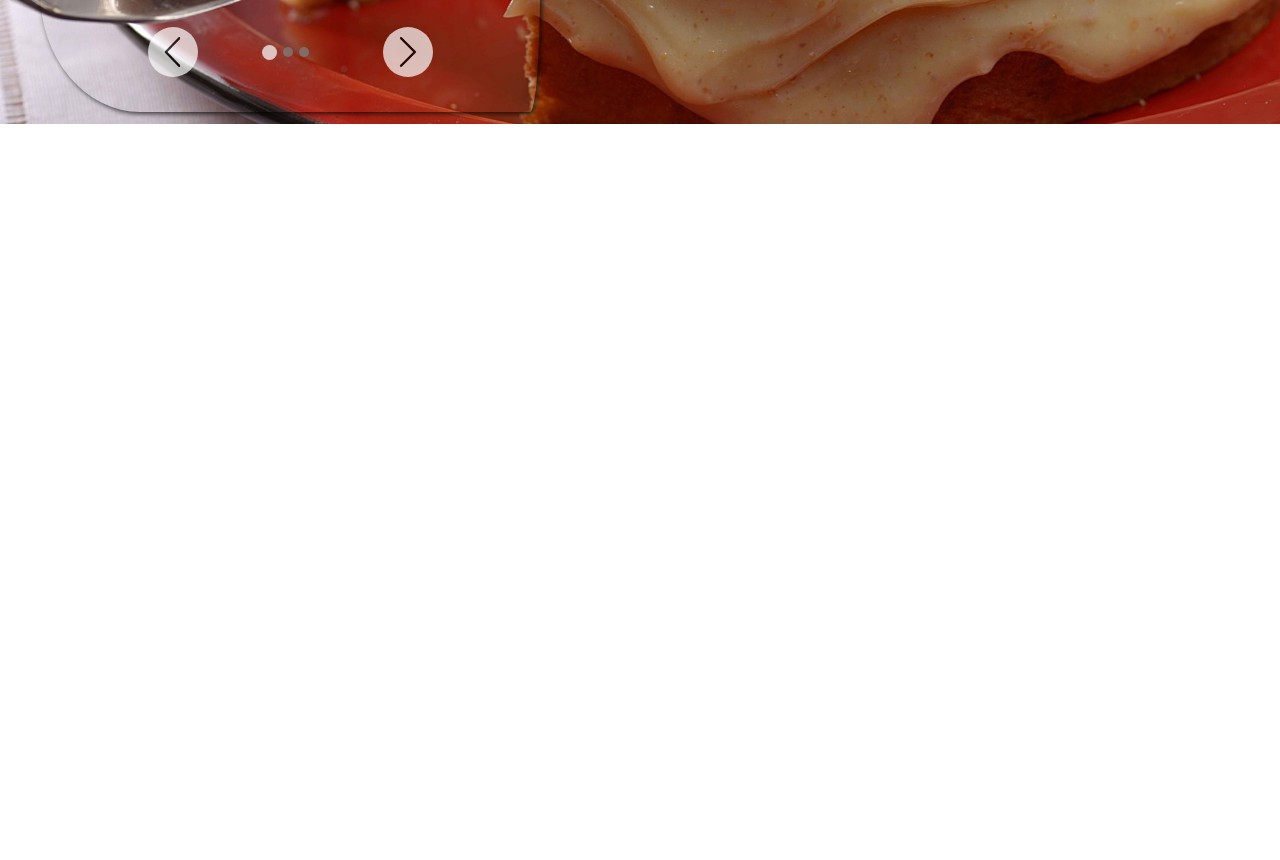
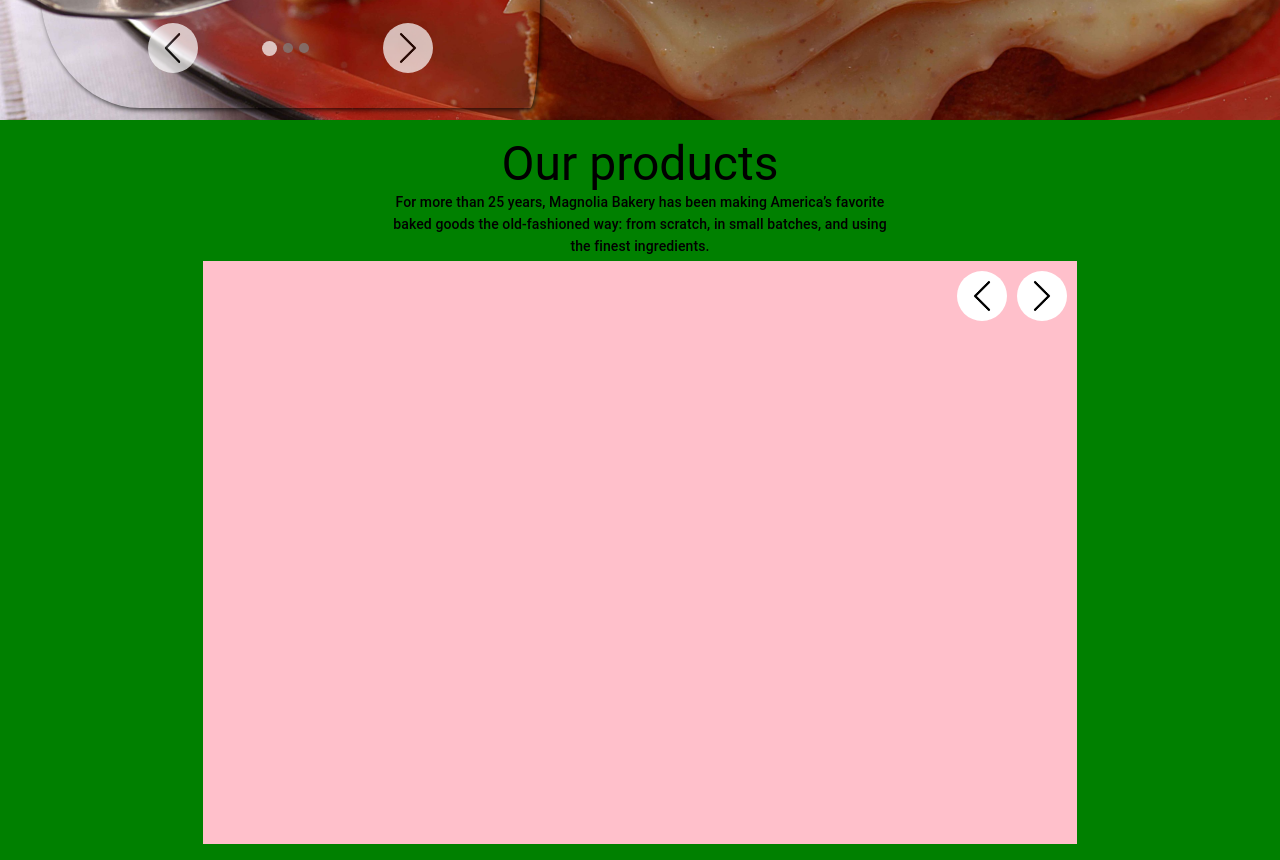
Before and after one commit to rafaelFacundo/bakery_site, a React (Create React App) app: page / in a window 1280 px wide. Shown: the part 620-1480 px from the top of the page. Before the commit the page ends 800 px from the top, so only its background shows below. Built offline with nearby package versions, Linux system fonts and the light colour scheme.

Commit message:
doing our products section

```diff
--- /dev/null
+++ b/src/components/CircleArrowButton/CircleArrowButton.styles.ts
@@ -0,0 +1,47 @@
+import { createStyles, makeStyles } from "@mui/styles";
+import { Theme } from "@mui/material/styles";
+
+const useStyles = makeStyles((theme: Theme) =>
+  createStyles({
+    sliderButtonRigth: {
+      display: "flex",
+      alignItems: "center",
+      justifyContent: "center",
+      width: "50px",
+      height: "50px",
+      backgroundColor: "white",
+      borderRadius: "50px",
+      boxSizing: "border-box",
+      padding: "4px",
+      outline: "none",
+      border: "none",
+      transform: "rotate(180deg)",
+      marginLeft: "10px",
+      "&:hover": {
+        cursor: "pointer",
+      },
+    },
+    sliderButtonLeft: {
+      display: "flex",
+      alignItems: "center",
+      justifyContent: "center",
+      width: "50px",
+      height: "50px",
+      backgroundColor: "white",
+      borderRadius: "50px",
+      boxSizing: "border-box",
+      padding: "4px",
+      outline: "none",
+      border: "none",
+      "&:hover": {
+        cursor: "pointer",
+      },
+    },
+    sliderButtonImage: {
+      width: "80%",
+      height: "80%",
+    },
+  })
+);
+
+export default useStyles;
--- /dev/null
+++ b/src/components/CircleArrowButton/index.tsx
@@ -0,0 +1,32 @@
+import React from "react";
+import useStyles from "./CircleArrowButton.styles";
+import { Box } from "@mui/material";
+import Arrow from "../../assets/images/arrow.png";
+
+type CircleButtonArrowProps = {
+  onClick: () => void;
+  orientation: "right" | "left";
+};
+
+const CircleButtonArrow: React.FC<CircleButtonArrowProps> = ({
+  onClick,
+  orientation,
+}) => {
+  const classes = useStyles();
+  return (
+    <>
+      <button
+        className={
+          orientation === "left"
+            ? classes.sliderButtonLeft
+            : classes.sliderButtonRigth
+        }
+        onClick={onClick}
+      >
+        <img src={Arrow} alt="arrow" className={classes.sliderButtonImage} />
+      </button>
+    </>
+  );
+};
+
+export default CircleButtonArrow;
--- a/src/components/Header/Header.styles.ts
+++ b/src/components/Header/Header.styles.ts
@@ -9,7 +9,6 @@ const useStyles = makeStyles((theme: Theme) =>
       flexDirection: "column",
       width: "100%",
       height: "100px",
-      border: "2px solid #00211a",
       zIndex: 2,
     },
     saleBox: {
--- /dev/null
+++ b/src/components/ProductCard/ProductCard.styles.ts
@@ -0,0 +1,6 @@
+import { createStyles, makeStyles } from "@mui/styles";
+import { Theme } from "@mui/material/styles";
+
+const useStyles = makeStyles((theme: Theme) => createStyles({}));
+
+export default useStyles;
--- /dev/null
+++ b/src/components/Slider/Slider.styles.ts
@@ -0,0 +1,32 @@
+import { createStyles, makeStyles } from "@mui/styles";
+import { Theme } from "@mui/material/styles";
+
+const useStyles = makeStyles((theme: Theme) =>
+  createStyles({
+    container: {
+      width: "100%",
+      height: "100%",
+      display: "flex",
+      flexDirection: "column",
+      alignItems: "center",
+      justifyContent: "center",
+      padding: "10px",
+      boxSizing: "border-box",
+    },
+    arrowButtonsSection: {
+      display: "flex",
+      alignItems: "center",
+      justifyContent: "flex-end",
+      width: "100%",
+    },
+    slideSection: {
+      flexGrow: 1,
+      width: "100%",
+      //height: "100px",
+      overflow: "hidden",
+      backgroundColor: "pink",
+    },
+  })
+);
+
+export default useStyles;
--- /dev/null
+++ b/src/components/Slider/index.tsx
@@ -0,0 +1,23 @@
+import React from "react";
+import useStyles from "./Slider.styles";
+import { Box } from "@mui/material";
+import CircleButtonArrow from "../CircleArrowButton";
+
+type SliderProps = {
+  listOfCoomponents: React.ReactNode[];
+};
+
+const Slider: React.FC = () => {
+  const classes = useStyles();
+  return (
+    <Box className={classes.container}>
+      <Box className={classes.arrowButtonsSection}>
+        <CircleButtonArrow orientation="left" onClick={() => {}} />
+        <CircleButtonArrow orientation="right" onClick={() => {}} />
+      </Box>
+      <Box className={classes.slideSection}></Box>
+    </Box>
+  );
+};
+
+export default Slider;
--- /dev/null
+++ b/src/screens/Home/children/OurProductsSection/OurProductsSection.styles.ts
@@ -0,0 +1,37 @@
+import { createStyles, makeStyles } from "@mui/styles";
+import { Theme } from "@mui/material/styles";
+
+const useStyles = makeStyles((theme: Theme) =>
+  createStyles({
+    container: {
+      width: "100%",
+      height: "740px",
+      display: "flex",
+      flexDirection: "column",
+      alignItems: "center",
+      justifyContent: "center",
+      padding: "16px",
+      backgroundColor: "green",
+      boxSizing: "border-box",
+    },
+    sectionTitleAndDescriptionBox: {
+      height: "100px",
+      width: "40%",
+    },
+    sectionTitleAndDescription: {
+      textAlign: "center",
+    },
+    sliderSection: {
+      width: "70%",
+      flexGrow: 1,
+      //height: "100px",
+      display: "flex",
+      alignItems: "center",
+      justifyContent: "center",
+      backgroundColor: "pink",
+      marginTop: "25px",
+    },
+  })
+);
+
+export default useStyles;
--- /dev/null
+++ b/src/screens/Home/children/OurProductsSection/index.tsx
@@ -0,0 +1,30 @@
+import React from "react";
+import { Box, Typography } from "@mui/material";
+import useStyles from "./OurProductsSection.styles";
+import Slider from "../../../../components/Slider";
+
+const OurProductsSection: React.FC = () => {
+  const classes = useStyles();
+  return (
+    <Box className={classes.container}>
+      <Box className={classes.sectionTitleAndDescriptionBox}>
+        <Typography className={classes.sectionTitleAndDescription} variant="h3">
+          Our products
+        </Typography>
+        <Typography
+          className={classes.sectionTitleAndDescription}
+          variant="subtitle2"
+        >
+          For more than 25 years, Magnolia Bakery has been making America’s
+          favorite baked goods the old-fashioned way: from scratch, in small
+          batches, and using the finest ingredients.
+        </Typography>
+      </Box>
+      <Box className={classes.sliderSection}>
+        <Slider />
+      </Box>
+    </Box>
+  );
+};
+
+export default OurProductsSection;
--- a/src/screens/Home/index.tsx
+++ b/src/screens/Home/index.tsx
@@ -1,12 +1,14 @@
 import { Box } from "@mui/material";
 import React from "react";
-import MainNews from "../../components/MainNews";
+import MainNews from "./children/MainNews";
+import OurProductsSection from "./children//OurProductsSection";
 import useStyles from "./Home.styles";
 
 const Home: React.FC = () => {
   return (
     <Box>
       <MainNews />
+      <OurProductsSection />
     </Box>
   );
 };
```
Also changed, not shown: src/components/ProductCard/index.tsx (added, +17 -0 lines), src/screens/Home/children/MainNews/index.tsx (renamed from src/components/MainNews/index.tsx, +4 -6 lines), src/assets/images/cupcake.jpg (added), src/screens/Home/children/MainNews/News.styles.ts (renamed from src/components/MainNews/News.styles.ts).
